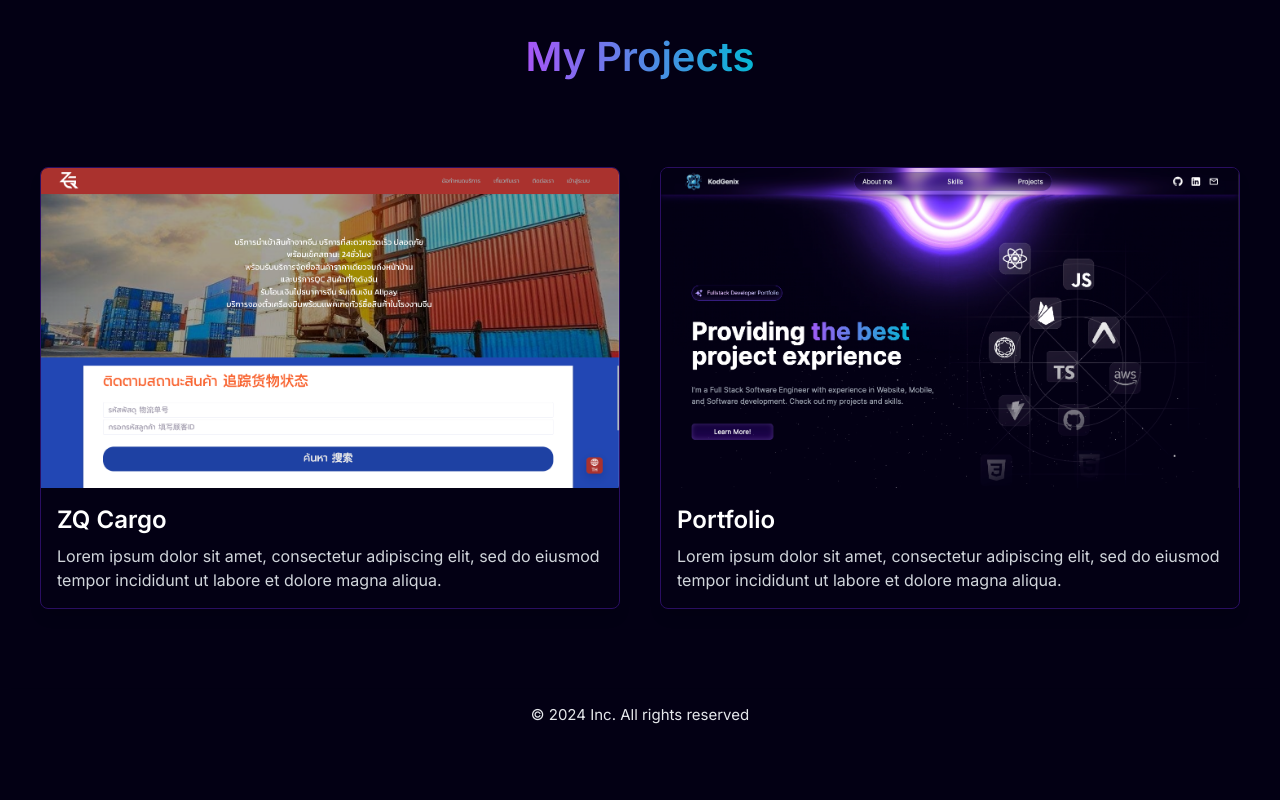
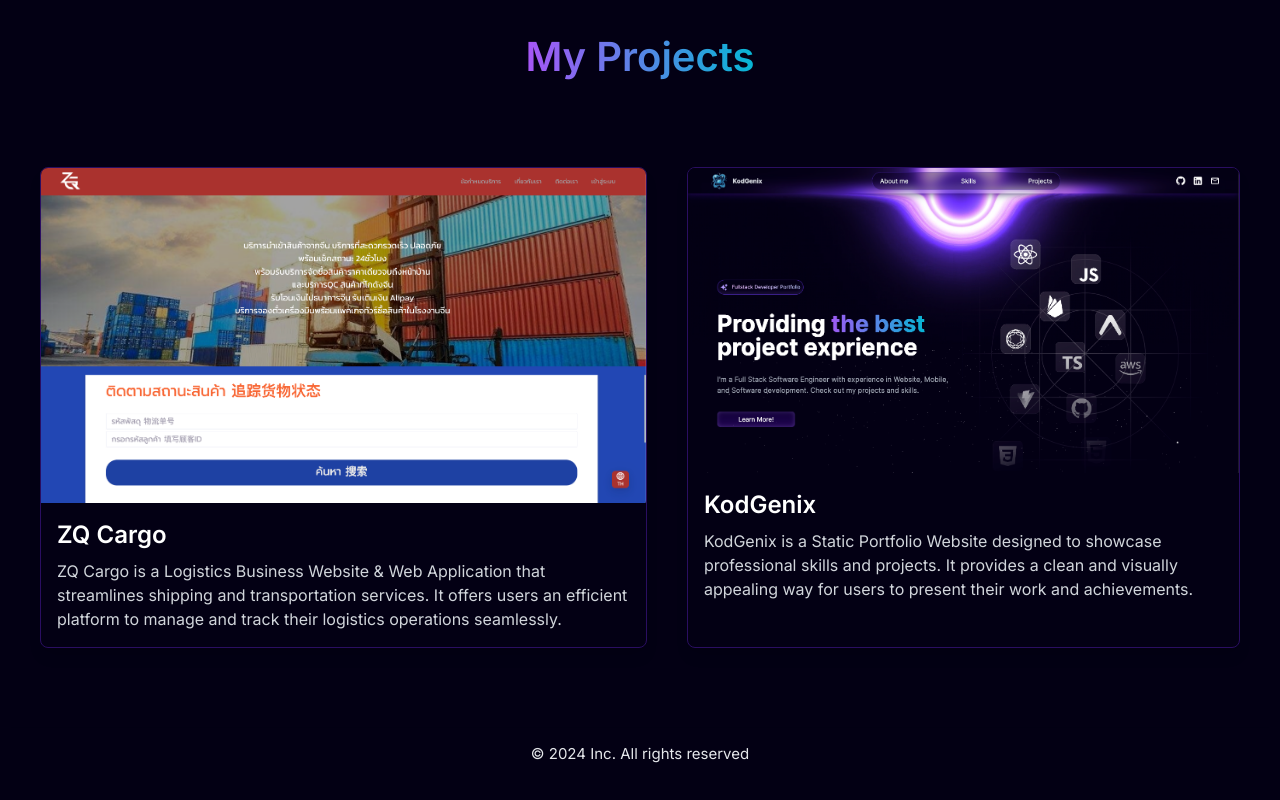
Before and after one commit to Rexiduz/kodgenix, a Next.js app: page / in a window 1280 px wide. Shown: the part 2674-3474 px from the top of the page. Before the commit the page ends 3435 px from the top, so only its background shows below. Built offline with nearby package versions, Linux system fonts and the light colour scheme; a web font is replaced by a local one.

Commit message:
update my past project details

```diff
--- a/components/main/Projects.tsx
+++ b/components/main/Projects.tsx
@@ -13,13 +13,21 @@
       <div className="h-full w-full flex flex-col md:flex-row gap-10 px-10">
         <ProjectCard
           src="/zqcargo.png"
+          href="https://zq-cargo.com"
           title="ZQ Cargo"
-          description="Lorem ipsum dolor sit amet, consectetur adipiscing elit, sed do eiusmod tempor incididunt ut labore et dolore magna aliqua."
+          description={
+            'ZQ Cargo is a Logistics Business Website & Web Application ' +
+            'that streamlines shipping and transportation services. ' +
+            'It offers users an efficient platform to manage and track their logistics operations seamlessly.'
+          }
         />
         <ProjectCard
           src="/portfolio.png"
-          title="Portfolio"
-          description="Lorem ipsum dolor sit amet, consectetur adipiscing elit, sed do eiusmod tempor incididunt ut labore et dolore magna aliqua."
+          title="KodGenix"
+          description={
+            'KodGenix is a Static Portfolio Website designed to showcase professional skills and projects. ' +
+            'It provides a clean and visually appealing way for users to present their work and achievements.'
+          }
         />
       </div>
     </div>
--- a/components/sub/ProjectCard.tsx
+++ b/components/sub/ProjectCard.tsx
@@ -1,15 +1,20 @@
-import Image from "next/image";
-import React from "react";
+import Image from 'next/image'
+import React, { ReactNode } from 'react'
 
 interface Props {
-  src: string;
-  title: string;
-  description: string;
+  src: string
+  title: string
+  description: ReactNode
+  href?: string
 }
 
-const ProjectCard = ({ src, title, description }: Props) => {
+const ProjectCard = ({ src, title, href = '#', description }: Props) => {
   return (
-    <div className="relative overflow-hidden rounded-lg shadow-lg border border-[#2A0E61]">
+    <a
+      className="relative overflow-hidden rounded-lg shadow-lg border border-[#2A0E61]"
+      href={href}
+      target={href === '#' ? '_top' : '_blank'}
+    >
       <Image
         src={src}
         alt={title}
@@ -20,10 +25,10 @@
 
       <div className="relative p-4">
         <h1 className="text-2xl font-semibold text-white">{title}</h1>
-        <p className="mt-2 text-gray-300">{description}</p>
+        <div className="mt-2 text-gray-300">{description}</div>
       </div>
-    </div>
-  );
-};
+    </a>
+  )
+}
 
-export default ProjectCard;
+export default ProjectCard
--- a/package.json
+++ b/package.json
@@ -1,5 +1,5 @@
 {
-  "name": "blazter",
+  "name": "kodgenix",
   "version": "0.1.0",
   "private": true,
   "scripts": {
```
